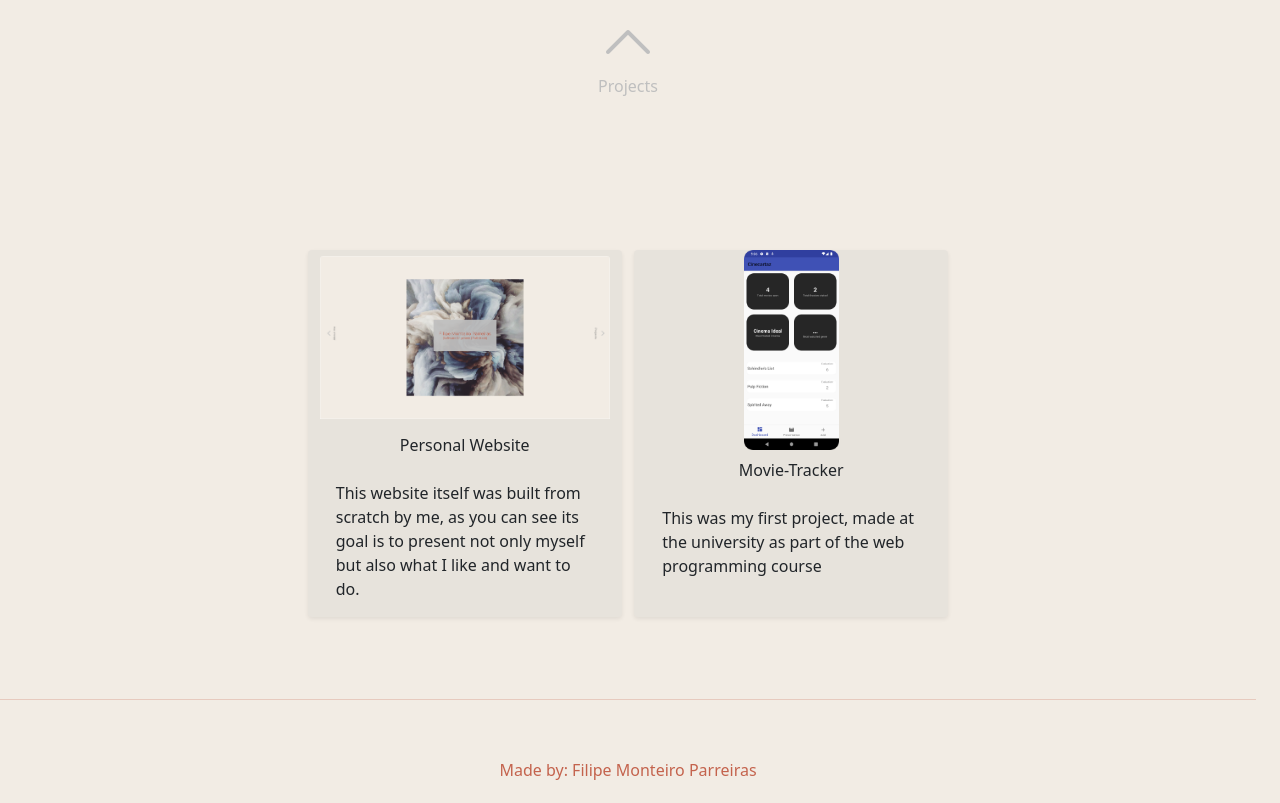
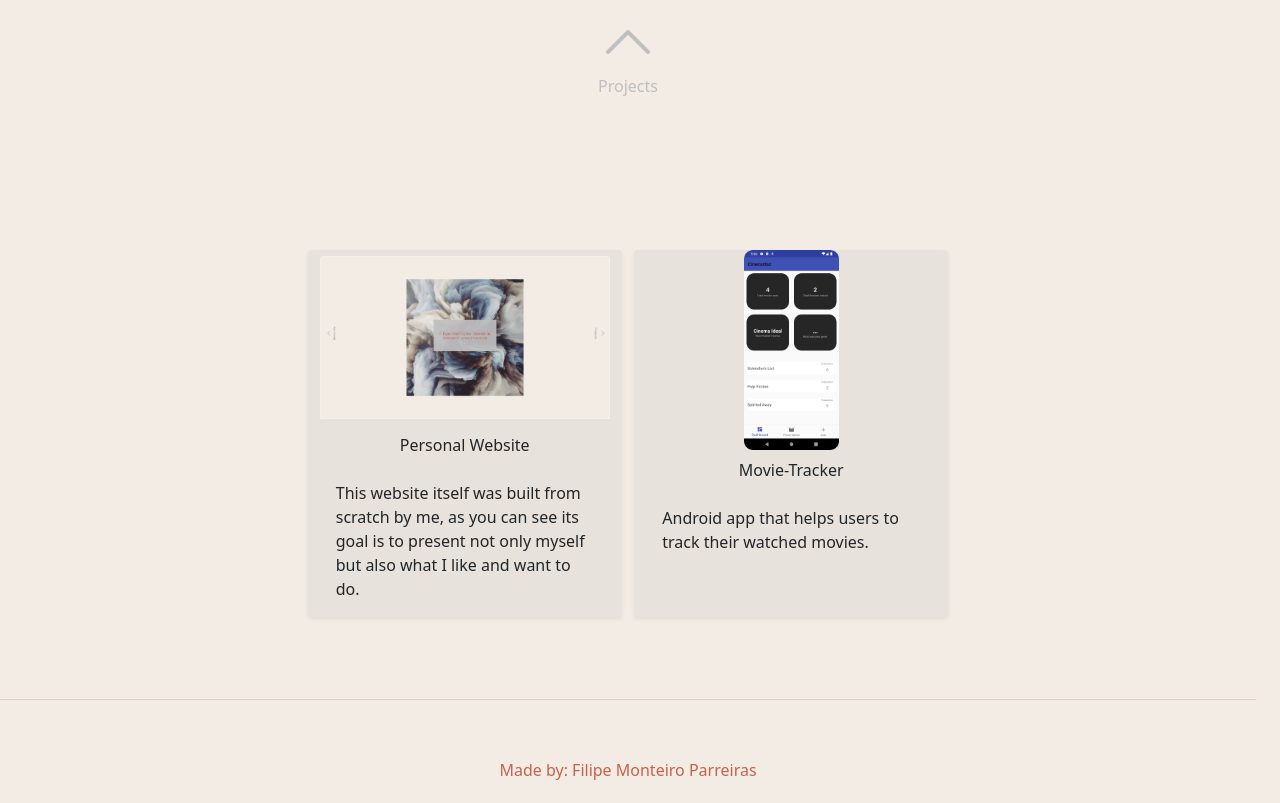
Before and after one commit to FilipeParreiras/FilipeParreiras.github.io, a plain HTML site: page index.html in a window 1280 px wide. Shown: the part 1597-2400 px from the top of the page. Drawn offline with nearby package versions, Linux system fonts and the light colour scheme.

Commit message:
Update index.html

```diff
--- a/index.html
+++ b/index.html
@@ -121,7 +121,7 @@
                     </div>
                     <div class="card-header align-self-center bg-transparent border-0">Movie-Tracker</div>
                     <div class="card-body">
-                        <p class="card-text">This was my first project, made at the university as part of the web programming course</p>
+                        <p class="card-text">Android app that helps users to track their watched movies.</p>
                     </div>
                 </div>
             </div>
```
